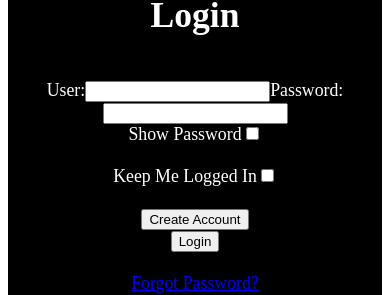
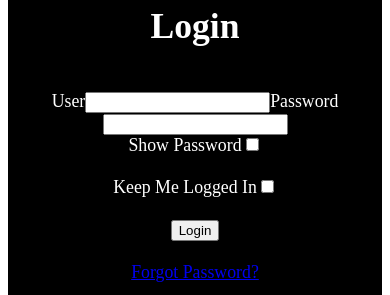
Before and after one commit to Code-Life-Hub/studyApp_FrontEnd, a React (Create React App) app: page / in a window 390 px wide. Shown: the part 319-614 px from the top of the page. Built offline with nearby package versions, Linux system fonts and the light colour scheme.

Commit message:
Removed Create Account button from App.js, it was redundant due to nav link in hamburger-btn menu, added nav styling starting structure.

```diff
--- a/src/App.js
+++ b/src/App.js
@@ -17,7 +17,7 @@ function App() {
             <h1 className="PageTitle">Login</h1>
             <br />
             <div className="UserLogin">
-              <label className="username_or_email">User:</label>
+              <label className="username_or_email">User</label>
               <input
                 className="username_or_email"
                 type="text"
@@ -25,7 +25,7 @@ function App() {
                 autoCorrect="off"
                 autoCapitalize="off"
               />
-              <label className="Password">Password:</label>
+              <label className="Password">Password</label>
               <input
                 className="Password"
                 type="password"
@@ -54,13 +54,6 @@ function App() {
             </div>
             <br />
             <div className="Login-Register">
-              <div className="register">
-                <a href="/userRegister">
-                  <button className="registerButton" type="button">
-                    Create Account
-                  </button>
-                </a>
-              </div>
               <div className="loginButton">
                 <button
                   type="submit"
--- a/src/styles/App.css
+++ b/src/styles/App.css
@@ -1,9 +1,17 @@
-/* This is the sign in page styling */
-
 @media (min-width: 769px) {
 
+  .App-header {
+    display: flex;
+    justify-content: flex-end;
+  }
+
+  .nav {
+    list-style: none;
+  }
+
   .nav-menu {
-    width: 25%;
+    width: auto;
+    margin-right: 2%;
     color: white;
     background: none;
     border: none;
@@ -35,8 +43,9 @@
 
   .navLink {
     color: white;
+    font-family: Cursive, Times New Roman;
     text-decoration: none;
-    font-size: 25px;
+    font-size: 30px;
     padding: 3px;
   }
 
@@ -189,6 +198,7 @@
     display: flex;
     flex-direction: column;
     justify-content: center;
+    align-items: center;
     background-color: grey;
     border: solid silver 5px;
     color: black;
```
